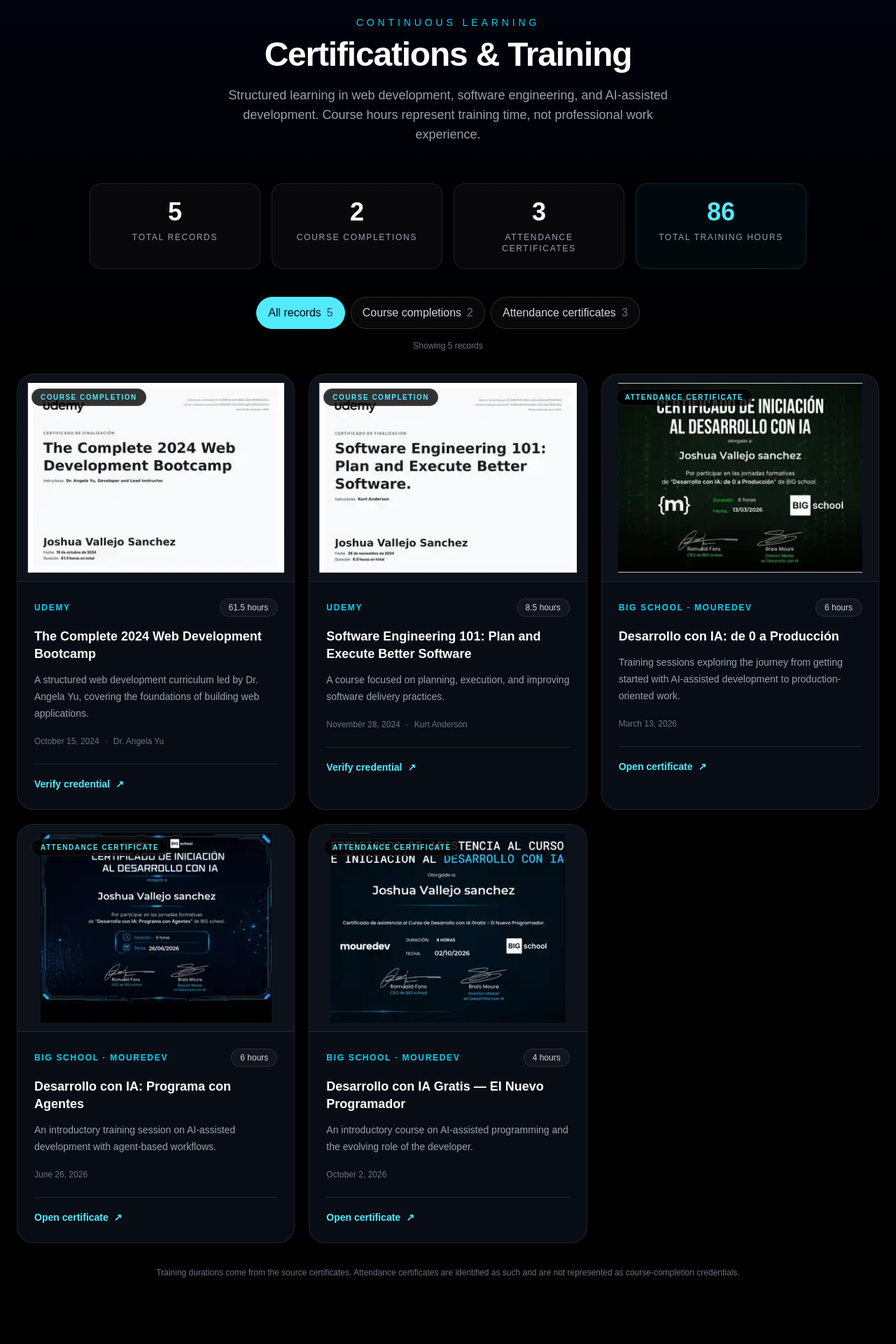
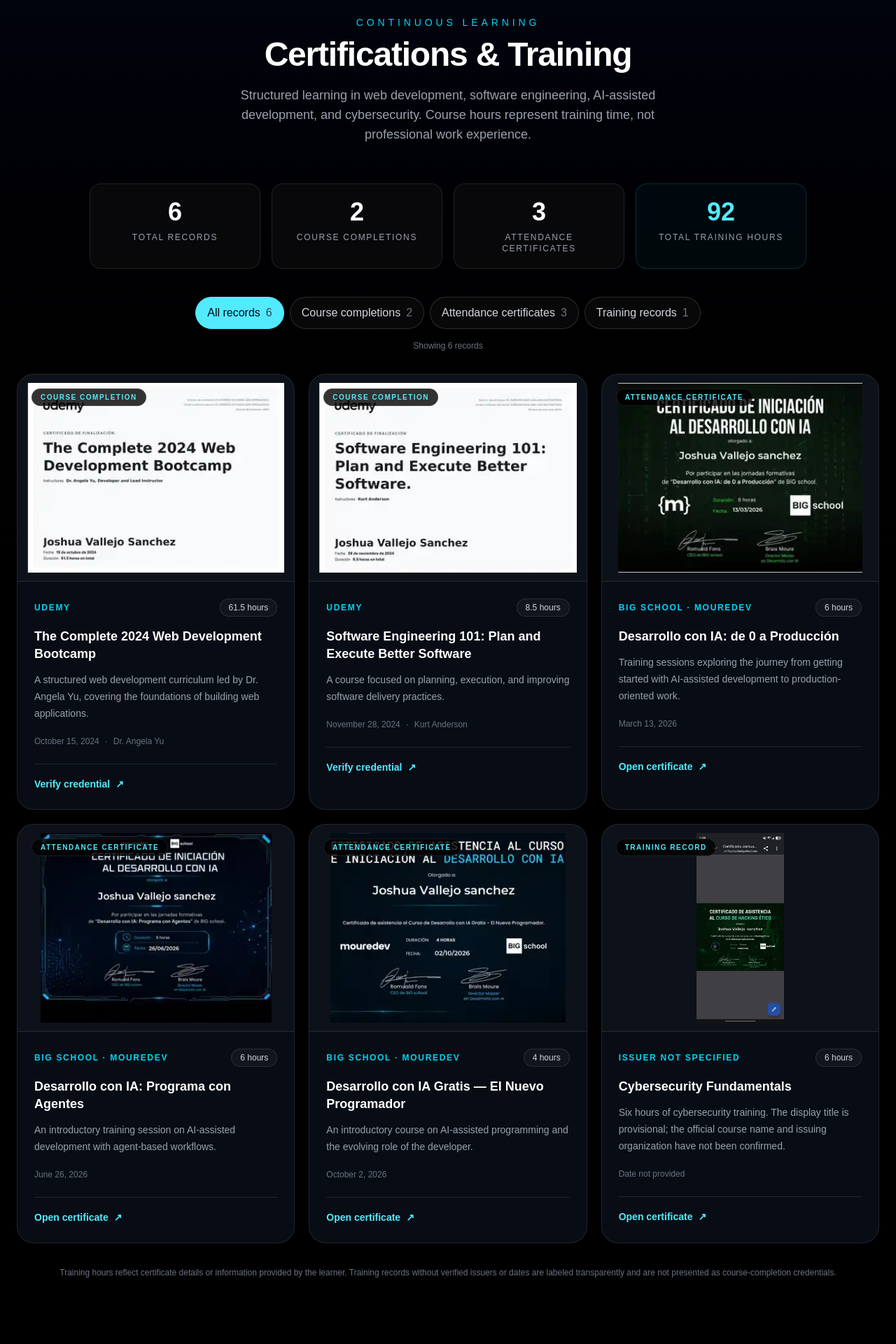
Before and after one commit to Dleteo/Nexus-AI, a Next.js app: page / in a window 1280 px wide. Shown: the part 5860-7780 px from the top of the page at 70% size. Built offline with nearby package versions, Linux system fonts and the light colour scheme; no server answers.

Commit message:
Add cybersecurity training certificate to portfolio
* Add six-hour cybersecurity training record

* Display cybersecurity training record with transparent credential labeling

```diff
--- a/components/sections/Certifications.tsx
+++ b/components/sections/Certifications.tsx
@@ -5,7 +5,7 @@ import { useState } from "react";
 import { certifications, totalTrainingHours } from "../../data/certifications";
 import SectionHeader from "../ui/SectionHeader";
 
-type CertificationFilter = "all" | "Course completion" | "Attendance certificate";
+type CertificationFilter = "all" | "Course completion" | "Attendance certificate" | "Training record";
 
 function formatHours(hours: number) {
   return `${Number.isInteger(hours) ? hours : hours.toFixed(1)} ${hours === 1 ? "hour" : "hours"}`;
@@ -23,6 +23,9 @@ export default function Certifications() {
   const attendanceCertificates = certifications.filter(
     (certification) => certification.credentialType === "Attendance certificate",
   );
+  const trainingRecords = certifications.filter(
+    (certification) => certification.credentialType === "Training record",
+  );
   const filteredCertifications =
     filter === "all"
       ? certifications
@@ -32,6 +35,7 @@ export default function Certifications() {
     { value: "all", label: "All records", count: certifications.length },
     { value: "Course completion", label: "Course completions", count: courseCompletions.length },
     { value: "Attendance certificate", label: "Attendance certificates", count: attendanceCertificates.length },
+    { value: "Training record", label: "Training records", count: trainingRecords.length },
   ];
 
   return (
@@ -44,7 +48,7 @@ export default function Certifications() {
           centered
           label="Continuous learning"
           title="Certifications & Training"
-          description="Structured learning in web development, software engineering, and AI-assisted development. Course hours represent training time, not professional work experience."
+          description="Structured learning in web development, software engineering, AI-assisted development, and cybersecurity. Course hours represent training time, not professional work experience."
         />
 
         <div className="mx-auto mb-10 grid max-w-5xl gap-4 sm:grid-cols-2 xl:grid-cols-4">
@@ -206,7 +210,7 @@ export default function Certifications() {
         )}
 
         <p className="mt-8 text-center text-xs leading-5 text-gray-500">
-          Training durations come from the source certificates. Attendance certificates are identified as such and are not represented as course-completion credentials.
+          Training hours reflect certificate details or information provided by the learner. Training records without verified issuers or dates are labeled transparently and are not presented as course-completion credentials.
         </p>
       </div>
     </section>
--- a/data/certifications.ts
+++ b/data/certifications.ts
@@ -2,7 +2,7 @@ export type Certification = {
   id: string;
   title: string;
   issuer: string;
-  credentialType: "Course completion" | "Attendance certificate";
+  credentialType: "Course completion" | "Attendance certificate" | "Training record";
   date: string;
   hours: number;
   image: string;
@@ -73,6 +73,17 @@ export const certifications: Certification[] = [
     description:
       "An introductory course on AI-assisted programming and the evolving role of the developer.",
   },
+  {
+    id: "cybersecurity-fundamentals",
+    title: "Cybersecurity Fundamentals",
+    issuer: "Issuer not specified",
+    credentialType: "Training record",
+    date: "Date not provided",
+    hours: 6,
+    image: "/certificates/Cibersecurity.webp",
+    description:
+      "Six hours of cybersecurity training. The display title is provisional; the official course name and issuing organization have not been confirmed.",
+  },
 ];
 
 export const totalTrainingHours = certifications.reduce(
```
